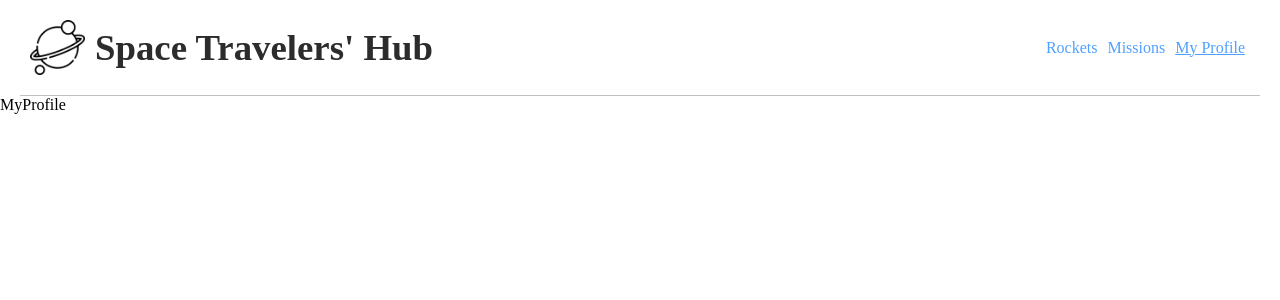
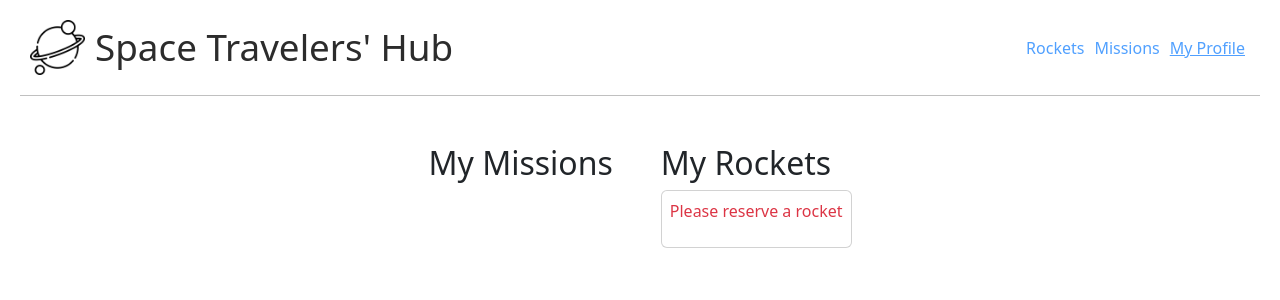
Before and after one commit to ouasamine/space-travelers, a React (Create React App) app: page /profile in a window 1280 px wide. Shown: the top 300 px of the page. Built offline with nearby package versions, Linux system fonts and the light colour scheme.

Commit message:
Display booked rockets

```diff
--- a/package.json
+++ b/package.json
@@ -7,6 +7,7 @@
     "@testing-library/jest-dom": "^5.16.5",
     "@testing-library/react": "^13.4.0",
     "@testing-library/user-event": "^13.5.0",
+    "bootstrap": "^5.2.2",
     "prop-types": "^15.8.1",
     "react": "^18.2.0",
     "react-dom": "^18.2.0",
--- a/src/index.js
+++ b/src/index.js
@@ -2,6 +2,7 @@ import React from 'react';
 import ReactDOM from 'react-dom/client';
 import { Provider } from 'react-redux';
 import './index.css';
+import 'bootstrap/dist/css/bootstrap.css';
 import App from './App';
 import store from './missionsRedux/configureStore';
 
--- a/src/pages/MyProfile.jsx
+++ b/src/pages/MyProfile.jsx
@@ -1,4 +1,28 @@
-const MyProfile = () => (
-  <div>MyProfile</div>
-);
+import React from 'react';
+import { useSelector } from 'react-redux';
+
+function MyProfile() {
+  const rockets = useSelector((state) => state.rockets.rockets);
+  const reservedRockets = rockets.map((rocket) => (rocket.reserved ? (
+    <li key={rocket.id} className="list-group-item">
+      {rocket.name}
+    </li>
+  ) : false));
+
+  return (
+    <div className="container d-flex justify-content-center my-5">
+      <div>
+        <h2>My Missions</h2>
+      </div>
+      <div>
+        <h2 className="ms-5">My Rockets</h2>
+        <div className="card rocket-cart ms-5">
+          <ul className="list-group list-group-flush">
+            {reservedRockets.length > 0 ? reservedRockets : <p className="p-2 text-danger">Please reserve a rocket</p>}
+          </ul>
+        </div>
+      </div>
+    </div>
+  );
+}
 export default MyProfile;
```
Also changed, not shown: 1 other file (tests, documents, lock files or other folders).
